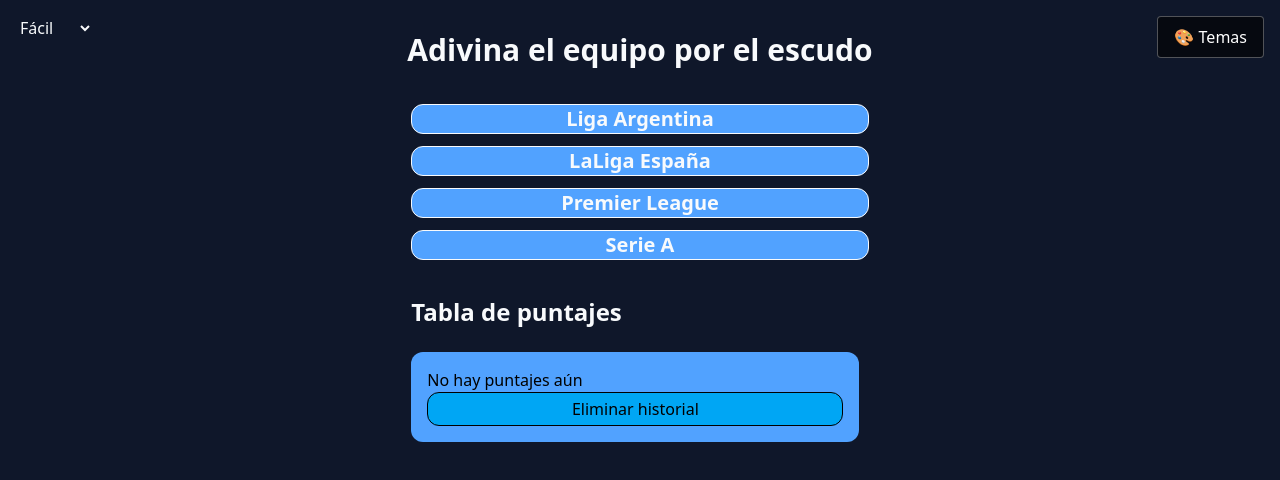
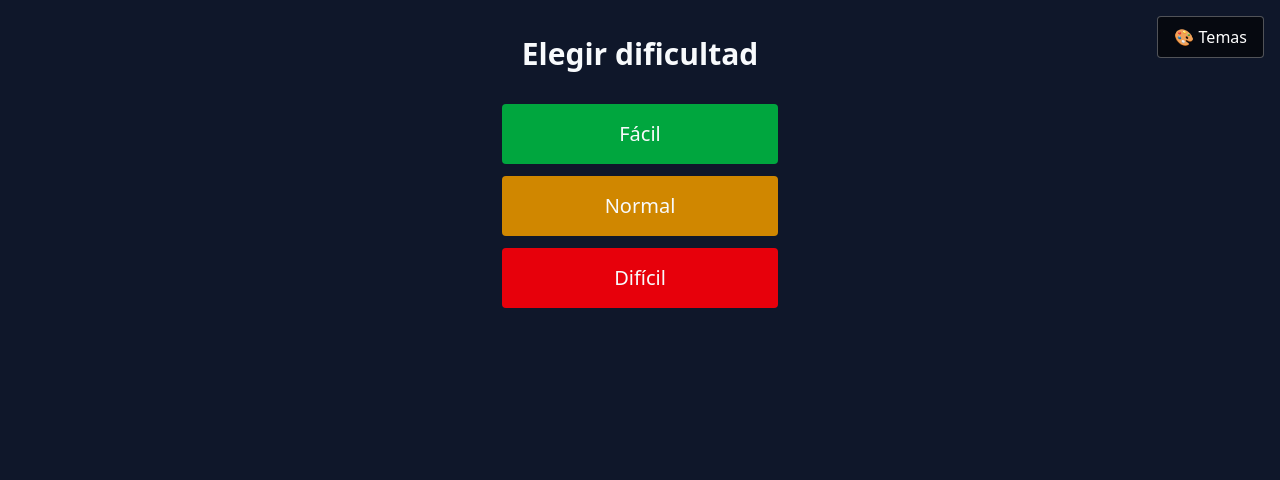
Before and after one commit to joaub/adivina-equipo, a React (Vite) app: page / in a window 1280 px wide. Shown: the top 480 px of the page. Built offline with nearby package versions, Linux system fonts and the light colour scheme.

Commit message:
agregando dificultad dificil

```diff
--- a/src/App.jsx
+++ b/src/App.jsx
@@ -4,6 +4,7 @@ import LigaSelector from "./componentes/elegirLiga";
 import Juego from "./componentes/juego";
 import ThemeSelector from './componentes/theme';
 import './index.css'
+import Dificultad from './componentes/dificultad';
 
 
 function App() {
@@ -54,12 +55,12 @@ function App() {
   };
 
   const DIFICULTADES = {
-    facil :{
-      opciones: 4,
+    facil: {
+      opciones: 3,
       tiempo: 30,
       blur: "blur-sm"
     },
-    normal :{
+    normal: {
       opciones: 4,
       tiempo: 20,
       blur: "blur-md"
@@ -104,13 +105,14 @@ function App() {
   };
 
   useEffect(() => {
-    if (!equipoActual || !ligaSeleccionada) return;
+    if (!equipoActual || !ligaSeleccionada || !dificultad) return;
 
+    const cantidad = DIFICULTADES[dificultad].opciones;
 
     let incorrectos = ligaSeleccionada
       .filter(e => e.nombre !== equipoActual.nombre)
       .sort(() => Math.random() - 0.5)
-      .slice(0, 3);
+      .slice(0, cantidad - 1);
 
     let opcionesFinales = [equipoActual, ...incorrectos]
       .sort(() => Math.random() - 0.5);
@@ -119,7 +121,7 @@ function App() {
 
 
 
-  }, [equipoActual, ligaSeleccionada,dificultad]);
+  }, [equipoActual, ligaSeleccionada, dificultad]);
 
 
 
@@ -179,7 +181,7 @@ function App() {
 
     setPuntos(0);
     setRacha(0);
-    setTiempo(TIEMPO_POR_EQUIPO);
+    setTiempo(DIFICULTADES[dificultad].tiempo);
     setTimerActivo(true);
 
   };
@@ -201,7 +203,7 @@ function App() {
     setYaAcertado(false);
     setOpciones([]);
     setOpcionSeleccionada(null);
-    setTiempo(TIEMPO_POR_EQUIPO);
+    setTiempo(DIFICULTADES[dificultad].tiempo);
     setTimerActivo(true);
 
   };
@@ -219,8 +221,8 @@ function App() {
     setRacha(0);
 
     setTimerActivo(false);
-    setTiempo(TIEMPO_POR_EQUIPO);
-    setDificultad("normal");
+    setTiempo(DIFICULTADES[dificultad].tiempo);
+    setDificultad(null);
   };
 
 
@@ -235,20 +237,14 @@ function App() {
           <ThemeSelector />
         </div>
 
-        {setDificultad && (
-          <div className="absolute top-4 left-4 z-50">
-            <select
-              value={dificultad}
-              onChange={e => setDificultad(e.target.value)}
-            >
-              <option value="fácil">Fácil</option>
-              <option value="normal">Normal</option>
-              <option value="difícil">Difícil</option>
-            </select>
-          </div>
+        {!dificultad && (
+          <Dificultad
+            setDificultad={setDificultad}
+
+          />
         )}
 
-        {!ligaSeleccionada && (
+        {!ligaSeleccionada && dificultad && (
           <LigaSelector
 
             seleccionarLiga={seleccionarLiga}
--- /dev/null
+++ b/src/componentes/dificultad.jsx
@@ -0,0 +1,34 @@
+
+
+function Dificultad({ setDificultad }) {
+
+    return (
+        <div className="flex flex-col gap-3 text-center">
+
+            <h2 className="text-3xl m-3 p-2 font-bold">Elegir dificultad</h2>
+
+            <button
+                onClick={() => setDificultad("facil")}
+                className="bg-green-600  p-4  rounded text-xl "
+            >
+                Fácil
+            </button>
+
+            <button
+                onClick={() => setDificultad("normal")}
+                className="bg-yellow-600 p-4  rounded text-xl "
+            >
+                Normal
+            </button>
+
+            <button
+                onClick={() => setDificultad("dificil")}
+                className="bg-red-600 p-4  rounded text-xl "
+            >
+                Difícil
+            </button>
+
+        </div>
+    )
+}
+export default Dificultad;
--- a/src/componentes/juego.jsx
+++ b/src/componentes/juego.jsx
@@ -21,7 +21,7 @@ export default function Juego({
 
 
     return (
-        <div className="w-full max-w-md bg-black/40 backdrop-blur p-6 rounded-xl text-center flex flex-col gap-4 ">
+        <div className="w-full max-w-md bg-black/80 backdrop-blur p-6 rounded-xl text-center flex flex-col gap-4 ">
             <div className="flex justify-between text-sm opacity-80 ">
 
                 <p className={`text-xl font-bold mb-2
--- a/src/componentes/theme.jsx
+++ b/src/componentes/theme.jsx
@@ -7,11 +7,11 @@ const presetThemes = {
     },
     boca: {
         bg: "linear-gradient(to bottom, #0b1c3d 0%, #0b1c3d 30%, #facc15 30%, #facc15 70%, #0b1c3d 70%, #0b1c3d 100%)",
-        text: "#facc15",
+        text: "#ffffff",
     },
     river: {
         bg: "linear-gradient(135deg, #ffffff 0%, #ffffff 40%, #dc2626 40%, #dc2626 60%, #ffffff 60%, #ffffff 100%)",
-        text: "#991b1b",
+        text: "#ffffff",
     },
     purpura: {
         bg: "linear-gradient(135deg, #4c1d95 0%, #7c3aed 50%, #a855f7 100%)",
```
Also changed, not shown: src/componentes/elegirLiga.jsx (line endings or trailing spaces).
